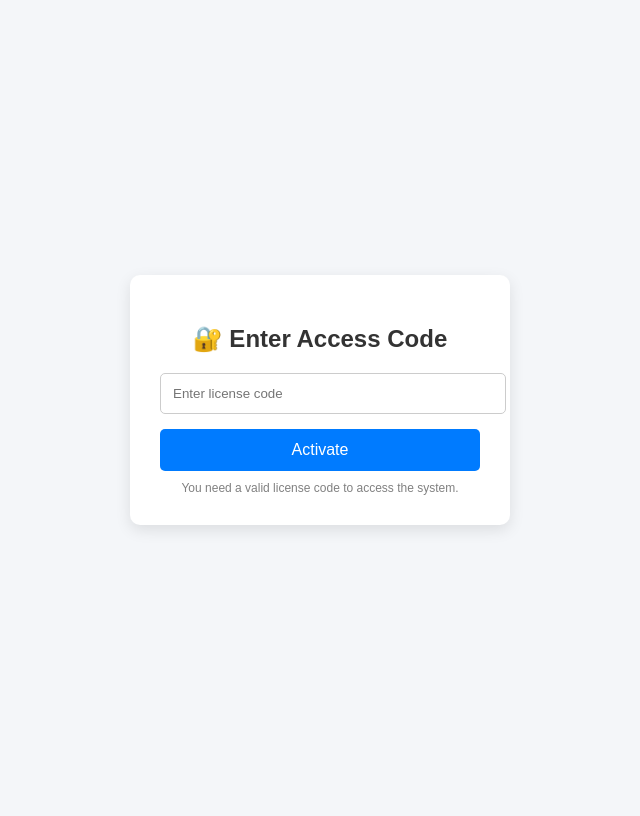
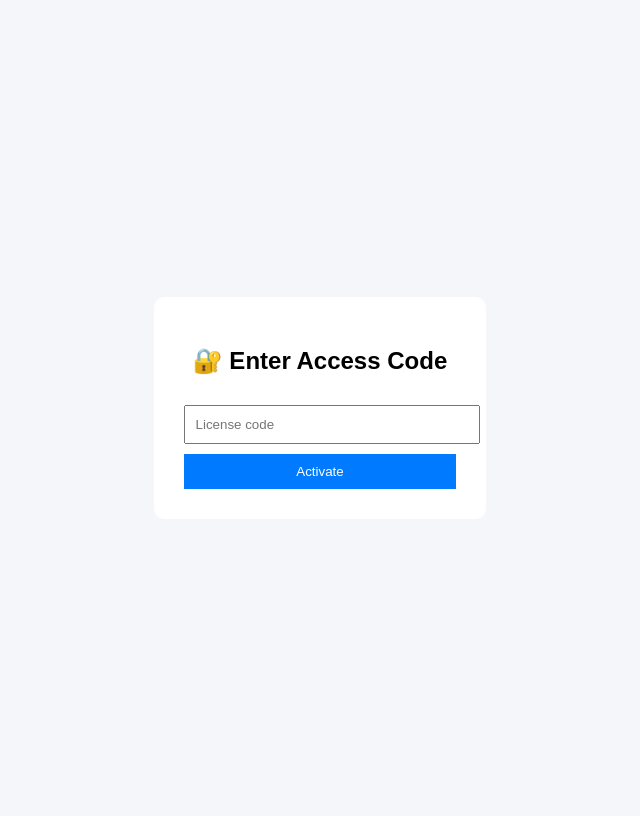
Before and after one commit to obamaeugene8-byte/Biz2, a Flask app: page /activate in a window 1280 px wide. Shown: the whole page, without its empty margins (320-960 px from the left). Before the commit the page ends 530 px from the top, so only its background shows below. Run offline with Flask 3, Linux system fonts and the light colour scheme.

Commit message:
Update activate.html

```diff
--- a/templates/activate.html
+++ b/templates/activate.html
@@ -1,65 +1,35 @@
 <!DOCTYPE html>
 <html>
 <head>
-    <title>Activate License</title>
+    <title>Activate</title>
 
     <style>
         body {
-            font-family: Arial, sans-serif;
-            background: #f4f6f9;
-            display: flex;
-            justify-content: center;
-            align-items: center;
-            height: 100vh;
-            margin: 0;
+            font-family: Arial;
+            background:#f4f6f9;
+            display:flex;
+            justify-content:center;
+            align-items:center;
+            height:100vh;
         }
 
         .box {
-            background: white;
-            padding: 30px;
-            border-radius: 10px;
-            width: 320px;
-            box-shadow: 0 5px 15px rgba(0,0,0,0.1);
-            text-align: center;
+            background:white;
+            padding:30px;
+            border-radius:10px;
+            text-align:center;
         }
 
-        h2 {
-            margin-bottom: 20px;
-            color: #333;
-        }
-
-        input {
-            width: 100%;
-            padding: 12px;
-            margin-bottom: 15px;
-            border: 1px solid #ccc;
-            border-radius: 5px;
-            outline: none;
-        }
-
-        input:focus {
-            border-color: #007bff;
+        input, button {
+            width:100%;
+            padding:10px;
+            margin-top:10px;
         }
 
         button {
-            width: 100%;
-            padding: 12px;
-            border: none;
-            background: #007bff;
-            color: white;
-            border-radius: 5px;
-            cursor: pointer;
-            font-size: 16px;
-        }
-
-        button:hover {
-            background: #0056b3;
-        }
-
-        .note {
-            font-size: 12px;
-            color: gray;
-            margin-top: 10px;
+            background:#007bff;
+            color:white;
+            border:none;
         }
     </style>
 </head>
@@ -67,18 +37,12 @@
 <body>
 
 <div class="box">
-
     <h2>🔐 Enter Access Code</h2>
 
     <form method="POST">
-        <input name="code" placeholder="Enter license code" required>
+        <input name="code" placeholder="License code" required>
         <button type="submit">Activate</button>
     </form>
-
-    <div class="note">
-        You need a valid license code to access the system.
-    </div>
-
 </div>
 
 </body>
```
